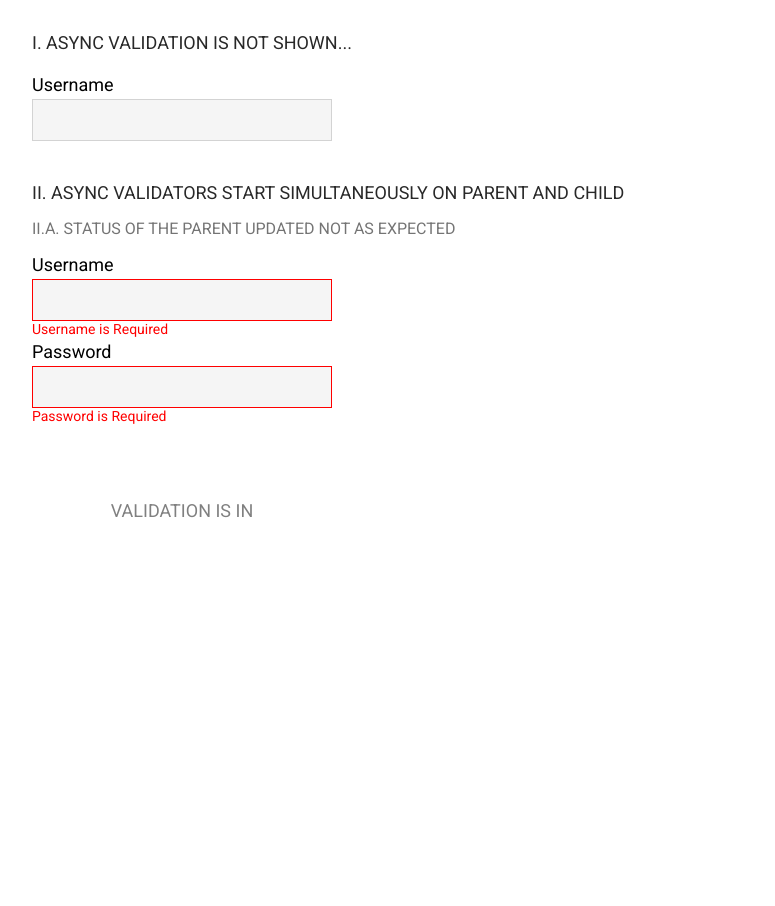
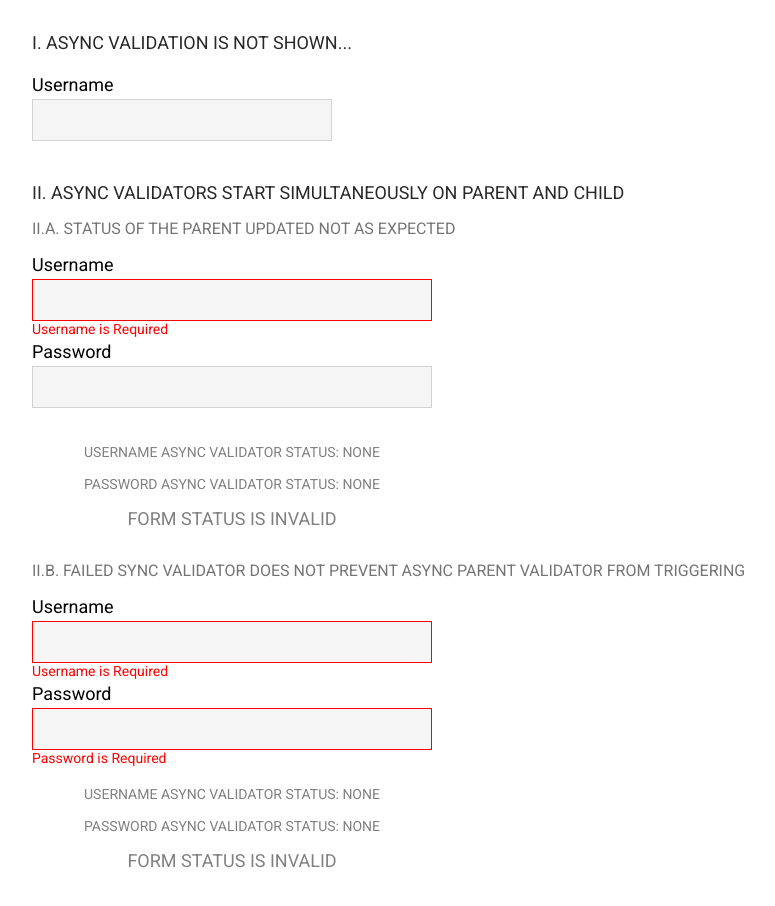
Before and after one commit to musatov/angular-samples, an Angular app in the folder form-validators/: page /gotchas in a window 1280 px wide. Shown: the top 906 px of the page, without its empty margins (0-775 px from the left). Before the commit the page ends 800 px from the top, so only its background shows below. Built offline with nearby package versions, Linux system fonts and the light colour scheme.

Commit message:
Completed demo for the async valiudators gotchas

```diff
--- a/form-validators/src/app/async-validators/async-validators.component.html
+++ b/form-validators/src/app/async-validators/async-validators.component.html
@@ -5,3 +5,5 @@
 <div class="sub-title">II. Async Validators start simultaneously on parent and child</div>
 <div class="sub-title secondary">II.A. Status of the parent updated not as expected</div>
 <app-parent-child-status></app-parent-child-status>
+<div class="sub-title secondary">II.B. Failed sync validator does not prevent async parent validator from triggering</div>
+<app-parent-child-validation></app-parent-child-validation>
--- a/form-validators/src/app/async-validators/parent-child-status/parent-child-status.component.html
+++ b/form-validators/src/app/async-validators/parent-child-status/parent-child-status.component.html
@@ -3,14 +3,17 @@
   <input name="username" type="text" formControlName="username">
   <div class="errors">
     <span *ngIf="form.get('username').hasError('required')">Username is Required</span>
+    <span *ngIf="form.get('username').hasError('user-does-not-exist')">User does not exist</span>
   </div>
   <label for="password">Password</label>
   <input name="password" type="text" formControlName="password">
   <div class="errors">
     <span *ngIf="form.get('password').hasError('required')">Password is Required</span>
   </div>
-  <div class="form-errors-summary">
+  <!-- <div class="form-errors-summary">
     <div *ngIf="form.hasError('password-previously-used')">Password is previously used</div>
-  </div>
-  <div class="progress">VALIDATION IS IN {{form.statusChanges | async}}</div>
+  </div> -->
+  <div class="progress validator">USERNAME ASYNC VALIDATOR STATUS: {{usernameValidatorStatus$ | async}}</div>
+  <div class="progress validator">PASSWORD ASYNC VALIDATOR STATUS: {{passwordValidatorStatus$ | async}}</div>
+  <div class="progress">FORM STATUS IS {{(form.statusChanges | async) || form.status}}</div>
 </div>
--- a/form-validators/src/app/async-validators/parent-child-status/parent-child-status.component.scss
+++ b/form-validators/src/app/async-validators/parent-child-status/parent-child-status.component.scss
@@ -2,3 +2,6 @@
 :host {
   padding: 16px 0;
 }
+.progress.validator {
+  font-size: 14px;
+}
--- a/form-validators/src/app/async-validators/parent-child-status/parent-child-status.component.ts
+++ b/form-validators/src/app/async-validators/parent-child-status/parent-child-status.component.ts
@@ -1,7 +1,9 @@
 import { ChangeDetectorRef, Component } from '@angular/core';
 import { FormControl, FormGroup, ValidationErrors, Validators } from '@angular/forms';
-import { Observable, of } from 'rxjs';
+import { Observable, of, BehaviorSubject } from 'rxjs';
 import { delay, tap } from 'rxjs/operators';
+
+type ValidatorStatus = 'NONE' | 'STARTED' | 'COMPLETED';
 
 @Component({
   selector: 'app-parent-child-status',
@@ -10,32 +12,29 @@ import { delay, tap } from 'rxjs/operators';
 })
 export class ParentChildStatusComponent {
   public readonly form: FormGroup;
+  public readonly usernameValidatorStatus$ = new BehaviorSubject<ValidatorStatus>('NONE');
+  public readonly passwordValidatorStatus$ = new BehaviorSubject<ValidatorStatus>('NONE');
   constructor(
     cd: ChangeDetectorRef,
   ) {
     this.form = new FormGroup({
-      'username': new FormControl(null, [Validators.required], [userDoesNotExist]),
-      'password': new FormControl(null, [Validators.required])
-    }, { updateOn: 'blur', asyncValidators: passwordAlreadyUsed });
-
-    // this.form.statusChanges.subscribe(() => cd.markForCheck());
-  }
+      'username': new FormControl(null, [Validators.required], [this.userDoesNotExist.bind(this)]),
+      'password': new FormControl(null, [])
+    }, { updateOn: 'blur', asyncValidators: this.passwordAlreadyUsed.bind(this) });
   }
 
-
-
-function userDoesNotExist(control: FormControl): Observable<ValidationErrors | null> {
-  console.log('userDoesNotExist');
+  private userDoesNotExist(control: FormControl): Observable<ValidationErrors | null> {
+    this.usernameValidatorStatus$.next('STARTED');
     const result$ = control.value && control.value !== 'test'
       // 'delay' is used to simulate server call
       ? of({'user-does-not-exist': true}).pipe(delay(1000))
       : of(null).pipe(delay(1000));
 
-  return result$.pipe(tap(() => console.log('userDoesNotExist: completed')));;
+    return result$.pipe(tap(() => this.usernameValidatorStatus$.next('COMPLETED')));
   }
 
-function passwordAlreadyUsed(control: FormGroup): Observable<ValidationErrors | null> {
-  console.log('passwordAlreadyUsed');
+  private passwordAlreadyUsed(control: FormGroup): Observable<ValidationErrors | null> {
+    this.passwordValidatorStatus$.next('STARTED');
     const password = control.get('password');
     const username = control.get('username');
 
@@ -44,5 +43,6 @@ function passwordAlreadyUsed(control: FormGroup): Observable<ValidationErrors |
       ? of({'password-previously-used': true}).pipe(delay(5000))
       : of(null).pipe(delay(5000));
 
-  return result$.pipe(tap(() => console.log('passwordAlreadyUsed: completed')));
+      return result$.pipe(tap(() => this.passwordValidatorStatus$.next('COMPLETED')));
   }
+}
--- a/form-validators/src/app/async-validators/parent-child-validation/parent-child-validation.component.html
+++ b/form-validators/src/app/async-validators/parent-child-validation/parent-child-validation.component.html
@@ -1 +1,19 @@
-<p>parent-child-validation works!</p>
+<div class="form" [formGroup]="form">
+  <label for="username">Username</label>
+  <input name="username" type="text" formControlName="username">
+  <div class="errors">
+    <span *ngIf="form.get('username').hasError('required')">Username is Required</span>
+    <span *ngIf="form.get('username').hasError('user-does-not-exist')">User does not exist</span>
+  </div>
+  <label for="password">Password</label>
+  <input name="password" type="text" formControlName="password">
+  <div class="errors">
+    <span *ngIf="form.get('password').hasError('required')">Password is Required</span>
+  </div>
+  <!-- <div class="form-errors-summary">
+    <div *ngIf="form.hasError('password-previously-used')">Password is previously used</div>
+  </div> -->
+  <div class="progress validator">USERNAME ASYNC VALIDATOR STATUS: {{usernameValidatorStatus$ | async}}</div>
+  <div class="progress validator">PASSWORD ASYNC VALIDATOR STATUS: {{passwordValidatorStatus$ | async}}</div>
+  <div class="progress">FORM STATUS IS {{(form.statusChanges | async) || form.status}}</div>
+</div>
--- a/form-validators/src/app/async-validators/parent-child-validation/parent-child-validation.component.scss
+++ b/form-validators/src/app/async-validators/parent-child-validation/parent-child-validation.component.scss
@@ -0,0 +1,7 @@
+@import '../../page-styles';
+:host {
+  padding: 16px 0;
+}
+.progress.validator {
+  font-size: 14px;
+}
--- a/form-validators/src/app/async-validators/parent-child-validation/parent-child-validation.component.ts
+++ b/form-validators/src/app/async-validators/parent-child-validation/parent-child-validation.component.ts
@@ -1,15 +1,48 @@
-import { Component, OnInit } from '@angular/core';
+import { Component, OnInit, ChangeDetectorRef } from '@angular/core';
+import { FormGroup, FormControl, Validators, ValidationErrors } from '@angular/forms';
+import { BehaviorSubject, Observable, of } from 'rxjs';
+import { delay, tap } from 'rxjs/operators';
+
+type ValidatorStatus = 'NONE' | 'STARTED' | 'COMPLETED';
 
 @Component({
   selector: 'app-parent-child-validation',
   templateUrl: './parent-child-validation.component.html',
   styleUrls: ['./parent-child-validation.component.scss']
 })
-export class ParentChildValidationComponent implements OnInit {
-
-  constructor() { }
-
-  ngOnInit() {
+export class ParentChildValidationComponent {
+  public readonly form: FormGroup;
+  public readonly usernameValidatorStatus$ = new BehaviorSubject<ValidatorStatus>('NONE');
+  public readonly passwordValidatorStatus$ = new BehaviorSubject<ValidatorStatus>('NONE');
+  constructor(
+    cd: ChangeDetectorRef,
+  ) {
+    this.form = new FormGroup({
+      'username': new FormControl(null, [Validators.required], [this.userDoesNotExist.bind(this)]),
+      'password': new FormControl(null, [Validators.required])
+    }, { updateOn: 'blur', asyncValidators: this.passwordAlreadyUsed.bind(this) });
   }
 
+  private userDoesNotExist(control: FormControl): Observable<ValidationErrors | null> {
+    this.usernameValidatorStatus$.next('STARTED');
+    const result$ = control.value && control.value !== 'test'
+      // 'delay' is used to simulate server call
+      ? of({'user-does-not-exist': true}).pipe(delay(1000))
+      : of(null).pipe(delay(1000));
+
+    return result$.pipe(tap(() => this.usernameValidatorStatus$.next('COMPLETED')));
+  }
+
+  private passwordAlreadyUsed(control: FormGroup): Observable<ValidationErrors | null> {
+    this.passwordValidatorStatus$.next('STARTED');
+    const password = control.get('password');
+    const username = control.get('username');
+
+    const result$ = password.value === 'password' && username.value == 'test'
+      // 'delay' is used to simulate server call
+      ? of({'password-previously-used': true}).pipe(delay(5000))
+      : of(null).pipe(delay(5000));
+
+      return result$.pipe(tap(() => this.passwordValidatorStatus$.next('COMPLETED')));
+  }
 }
--- a/form-validators/src/app/page-styles.scss
+++ b/form-validators/src/app/page-styles.scss
@@ -5,7 +5,7 @@
 .form {
   display: flex;
   flex-direction: column;
-  max-width: 300px;
+  max-width: 400px;
   .form-errors-summary {
     font-size: 14px;
     padding-top: 8px;
```
Lines whose indentation alone changed are shown as unchanged.
